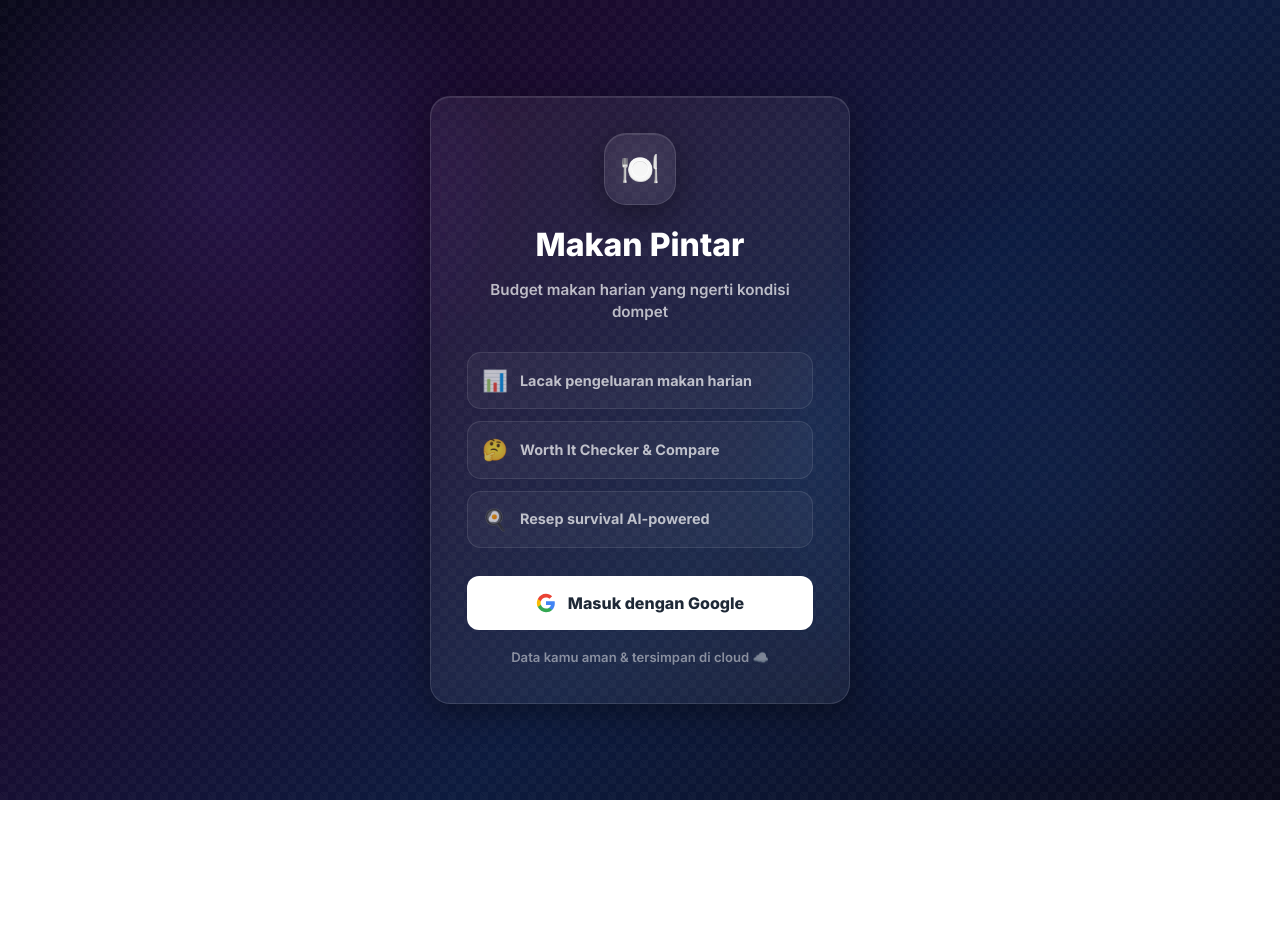
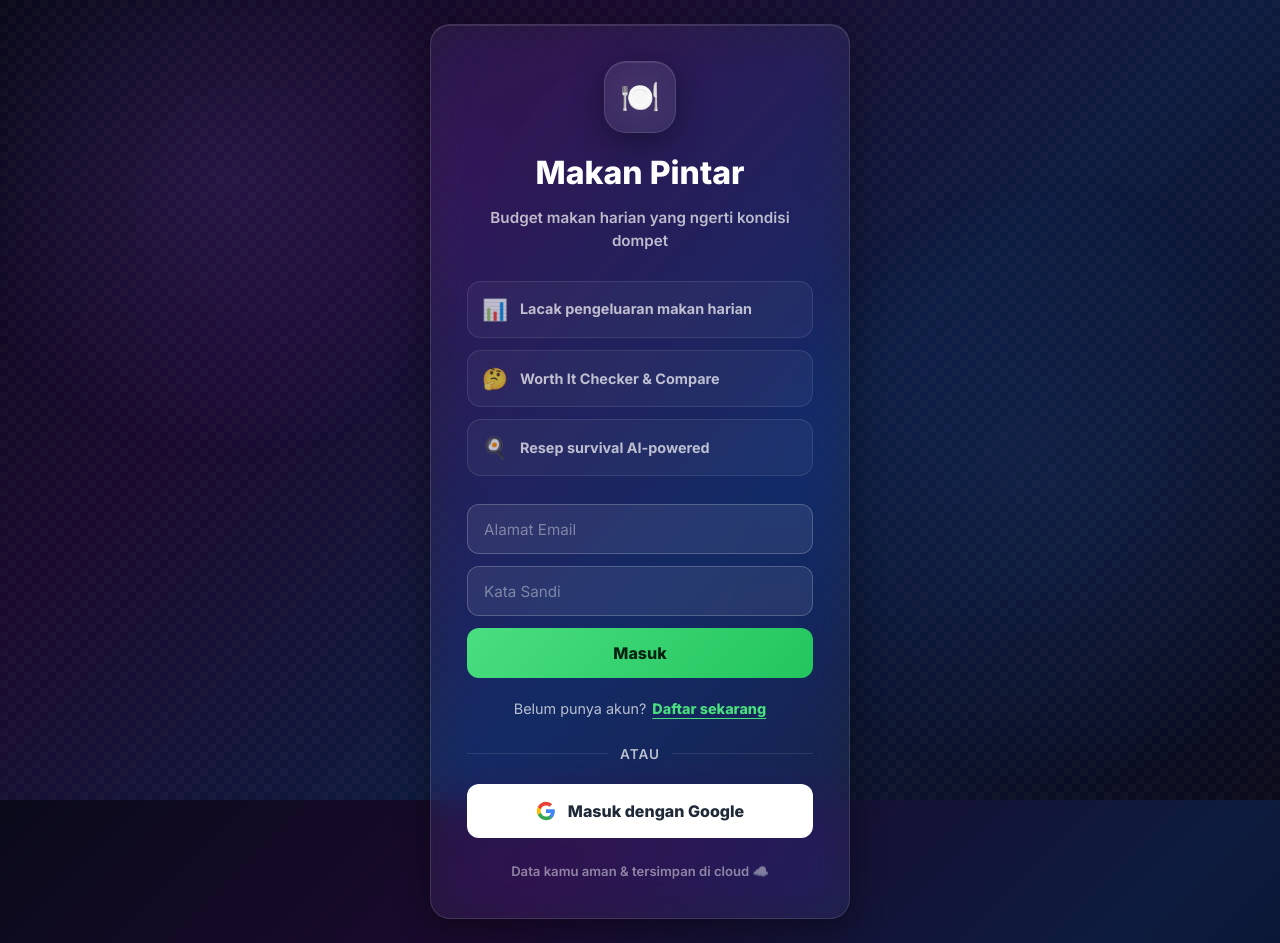
Before and after one commit to khairul1011/makan-pintar-web, a Next.js app: page /login in a window 1280 px wide. Before the commit the page ends 800 px from the top, so only its background shows below. Built offline with nearby package versions, Linux system fonts and the light colour scheme; no server answers.

Commit message:
feat: add email/password manual login

```diff
--- a/app/login/LoginContent.js
+++ b/app/login/LoginContent.js
@@ -7,6 +7,10 @@ import { createClient } from "@/lib/supabase";
 export default function LoginContent() {
   const [loading, setLoading] = useState(false);
   const [error, setError] = useState(null);
+  const [successMsg, setSuccessMsg] = useState(null);
+  const [isSignUp, setIsSignUp] = useState(false);
+  const [email, setEmail] = useState("");
+  const [password, setPassword] = useState("");
   const router = useRouter();
 
   const supabase = createClient();
@@ -25,6 +29,7 @@ export default function LoginContent() {
   const handleGoogleLogin = async () => {
     setLoading(true);
     setError(null);
+    setSuccessMsg(null);
 
     const { error } = await supabase.auth.signInWithOAuth({
       provider: "google",
@@ -34,9 +39,53 @@ export default function LoginContent() {
     });
 
     if (error) {
-      setError("Gagal login. Silakan coba lagi.");
+      setError("Gagal login dengan Google. Silakan coba lagi.");
       setLoading(false);
     }
+  };
+
+  const handleEmailAuth = async (e) => {
+    e.preventDefault();
+    setLoading(true);
+    setError(null);
+    setSuccessMsg(null);
+
+    if (!email || !password) {
+      setError("Email dan password harus diisi.");
+      setLoading(false);
+      return;
+    }
+
+    if (isSignUp) {
+      const { data, error } = await supabase.auth.signUp({
+        email,
+        password,
+        options: {
+          emailRedirectTo: `${window.location.origin}/auth/callback`,
+        },
+      });
+
+      if (error) {
+        setError(error.message);
+      } else {
+        setSuccessMsg("Berhasil mendaftar! Silakan cek email kamu untuk konfirmasi, atau langsung login jika konfirmasi email dimatikan.");
+        setIsSignUp(false); // Switch to login view
+        setPassword("");
+      }
+    } else {
+      const { error } = await supabase.auth.signInWithPassword({
+        email,
+        password,
+      });
+
+      if (error) {
+        setError(error.message);
+      } else {
+        // Successful login will be handled by the onAuthStateChange effect
+        setSuccessMsg("Berhasil masuk. Mengarahkan...");
+      }
+    }
+    setLoading(false);
   };
 
   return (
@@ -66,9 +115,55 @@ export default function LoginContent() {
         {error && (
           <div className="login-error">⚠️ {error}</div>
         )}
+        {successMsg && (
+          <div className="login-success">✅ {successMsg}</div>
+        )}
 
-        {loading ? (
-          <p style={{ color: "var(--muted)", fontWeight: 700, textAlign: "center" }}>⏳ Menghubungkan ke Google...</p>
+        <form onSubmit={handleEmailAuth} className="login-form">
+          <input
+            type="email"
+            placeholder="Alamat Email"
+            value={email}
+            onChange={(e) => setEmail(e.target.value)}
+            className="login-input"
+            required
+            disabled={loading}
+          />
+          <input
+            type="password"
+            placeholder="Kata Sandi"
+            value={password}
+            onChange={(e) => setPassword(e.target.value)}
+            className="login-input"
+            required
+            disabled={loading}
+            minLength={6}
+          />
+          <button type="submit" className="login-button" disabled={loading}>
+            {loading ? "Memproses..." : isSignUp ? "Daftar Akun" : "Masuk"}
+          </button>
+        </form>
+
+        <div className="login-toggle-wrap">
+          <span className="login-toggle-text">
+            {isSignUp ? "Sudah punya akun?" : "Belum punya akun?"}
+          </span>
+          <button
+            type="button"
+            className="login-toggle-btn"
+            onClick={() => setIsSignUp(!isSignUp)}
+            disabled={loading}
+          >
+            {isSignUp ? "Masuk di sini" : "Daftar sekarang"}
+          </button>
+        </div>
+
+        <div className="login-divider">
+          <span>atau</span>
+        </div>
+
+        {loading && !email && !password ? (
+          <p style={{ color: "var(--muted)", fontWeight: 700, textAlign: "center", marginTop: "16px" }}>⏳ Menghubungkan ke Google...</p>
         ) : (
           <button
             className="google-login-btn"
--- a/components.css
+++ b/components.css
@@ -225,4 +225,18 @@
 .google-login-btn:hover { transform: translateY(-2px); box-shadow: 0 12px 28px rgba(255, 255, 255, 0.15); }
 .google-login-btn:disabled { opacity: 0.6; cursor: not-allowed; transform: none; }
 .login-error { margin-bottom: 16px; padding: 12px; border: 1px solid rgba(248, 113, 113, 0.3); border-radius: 12px; background: rgba(248, 113, 113, 0.1); color: var(--red); font-size: 0.88rem; font-weight: 700; }
-.login-note { margin: 18px 0 0; color: var(--faint); font-size: 0.82rem; font-weight: 600; }
+.login-success { margin-bottom: 16px; padding: 12px; border: 1px solid rgba(74, 222, 128, 0.3); border-radius: 12px; background: rgba(74, 222, 128, 0.1); color: var(--green); font-size: 0.88rem; font-weight: 700; }
+.login-form { display: grid; gap: 12px; margin-bottom: 20px; }
+.login-input { width: 100%; height: 50px; padding: 0 16px; border: 1px solid rgba(255, 255, 255, 0.2); border-radius: 12px; background: rgba(255, 255, 255, 0.08); color: var(--text); font-size: 0.95rem; outline: none; transition: border-color 0.3s ease, box-shadow 0.3s ease; }
+.login-input::placeholder { color: rgba(255, 255, 255, 0.4); }
+.login-input:focus { border-color: var(--green); box-shadow: 0 0 0 3px rgba(74, 222, 128, 0.15); }
+.login-button { width: 100%; height: 50px; border-radius: 12px; background: linear-gradient(135deg, #4ade80, #22c55e); color: #082312; font-size: 1rem; font-weight: 800; cursor: pointer; transition: transform 0.3s ease, box-shadow 0.3s ease; border: none; }
+.login-button:hover { transform: translateY(-2px); box-shadow: 0 8px 20px rgba(74, 222, 128, 0.25); }
+.login-button:disabled { opacity: 0.6; cursor: not-allowed; transform: none; box-shadow: none; }
+.login-toggle-wrap { margin-bottom: 24px; font-size: 0.9rem; }
+.login-toggle-text { color: var(--muted); margin-right: 6px; }
+.login-toggle-btn { background: none; border: none; color: var(--green); font-weight: 800; cursor: pointer; padding: 0; text-decoration: underline; text-underline-offset: 4px; }
+.login-divider { display: flex; align-items: center; text-align: center; margin-bottom: 20px; }
+.login-divider::before, .login-divider::after { content: ''; flex: 1; border-bottom: 1px solid rgba(255, 255, 255, 0.1); }
+.login-divider span { padding: 0 12px; color: var(--muted); font-size: 0.85rem; font-weight: 600; text-transform: uppercase; letter-spacing: 1px; }
+.login-note { margin: 24px 0 0; color: var(--faint); font-size: 0.82rem; font-weight: 600; }
```
